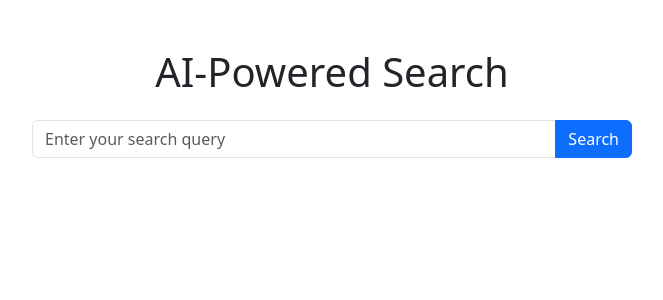
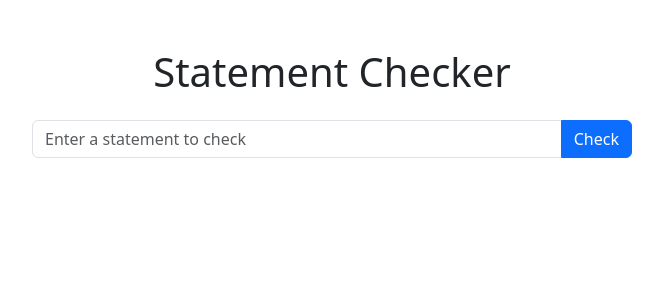
Before and after one commit to ledgerW/foxcheck, a Python web app: template templates/index.html in a window 1280 px wide. Shown: the top 300 px of the page, without its empty margins (308-971 px from the left). Run offline with Jinja, Linux system fonts and the light colour scheme; the template is opened without the code that fills it, so the values that code supplies are empty.

Commit message:
Agent query: Is the page title now 'Statement Checker'? Can you perform a search using the new interface and see the updated result format with verdict, explanation, and references?

```diff
--- a/static/js/search.js
+++ b/static/js/search.js
@@ -2,6 +2,7 @@ document.addEventListener('DOMContentLoaded', () => {
     const searchInput = document.getElementById('search-input');
     const searchButton = document.getElementById('search-button');
     const searchResults = document.getElementById('search-results');
+    const loadingSpinner = document.getElementById('loading-spinner');
 
     searchButton.addEventListener('click', performSearch);
     searchInput.addEventListener('keypress', (e) => {
@@ -14,44 +15,50 @@ document.addEventListener('DOMContentLoaded', () => {
         const query = searchInput.value.trim();
         if (query === '') return;
 
-        searchResults.innerHTML = '<p>Searching...</p>';
+        searchResults.innerHTML = '';
+        loadingSpinner.style.display = 'inline-block';
 
         try {
-            const response = await fetch('/api/search', {
+            const response = await fetch('/api/check_statement', {
                 method: 'POST',
                 headers: {
                     'Content-Type': 'application/json',
                 },
-                body: JSON.stringify({ query: query }),
+                body: JSON.stringify({ statement: query }),
             });
 
             if (!response.ok) {
-                throw new Error('Search request failed');
+                throw new Error('Statement check request failed');
             }
 
             const data = await response.json();
             displayResults(data);
         } catch (error) {
-            searchResults.innerHTML = '<p>An error occurred while searching. Please try again.</p>';
-            console.error('Search error:', error);
+            searchResults.innerHTML = '<p>An error occurred while checking the statement. Please try again.</p>';
+            console.error('Statement check error:', error);
+        } finally {
+            loadingSpinner.style.display = 'none';
         }
     }
 
-    function displayResults(results) {
-        if (results.length === 0) {
-            searchResults.innerHTML = '<p>No results found.</p>';
-            return;
-        }
-
-        const resultHtml = results.map(result => `
+    function displayResults(result) {
+        const resultHtml = `
             <div class="card mb-3">
                 <div class="card-body">
-                    <h5 class="card-title">${result.title}</h5>
-                    <p class="card-text">${result.snippet}</p>
-                    <a href="${result.link}" class="btn btn-primary" target="_blank">Read more</a>
+                    <h5 class="card-title">Verdict: ${result.verdict}</h5>
+                    <p class="card-text">${result.explanation}</p>
+                    <h6>References:</h6>
+                    <ul>
+                        ${result.references.map(ref => `
+                            <li>
+                                <a href="${ref.source_url}" target="_blank">${ref.title}</a>
+                                <p>${ref.summary}</p>
+                            </li>
+                        `).join('')}
+                    </ul>
                 </div>
             </div>
-        `).join('');
+        `;
 
         searchResults.innerHTML = resultHtml;
     }
--- a/templates/index.html
+++ b/templates/index.html
@@ -3,7 +3,7 @@
 <head>
     <meta charset="UTF-8">
     <meta name="viewport" content="width=device-width, initial-scale=1.0">
-    <title>AI-Powered FastAPI Application</title>
+    <title>Statement Checker</title>
     <script src="https://cdn.jsdelivr.net/npm/bootstrap@5.3.0/dist/js/bootstrap.bundle.min.js"></script>
     <link href="https://cdn.jsdelivr.net/npm/bootstrap@5.3.0/dist/css/bootstrap.min.css" rel="stylesheet">
     <style>
@@ -14,15 +14,23 @@
         #search-results {
             margin-top: 20px;
         }
+        .spinner-border {
+            display: none;
+        }
     </style>
 </head>
 <body>
     <div class="container mt-5">
-        <h1 class="mb-4 text-center">AI-Powered Search</h1>
+        <h1 class="mb-4 text-center">Statement Checker</h1>
         <div class="search-container">
             <div class="input-group mb-3">
-                <input type="text" id="search-input" class="form-control" placeholder="Enter your search query">
-                <button class="btn btn-primary" type="button" id="search-button">Search</button>
+                <input type="text" id="search-input" class="form-control" placeholder="Enter a statement to check">
+                <button class="btn btn-primary" type="button" id="search-button">Check</button>
+            </div>
+            <div class="text-center">
+                <div class="spinner-border text-primary" role="status" id="loading-spinner">
+                    <span class="visually-hidden">Loading...</span>
+                </div>
             </div>
             <div id="search-results"></div>
         </div>
```
Also changed, not shown: main.py (+23 -19 lines).
